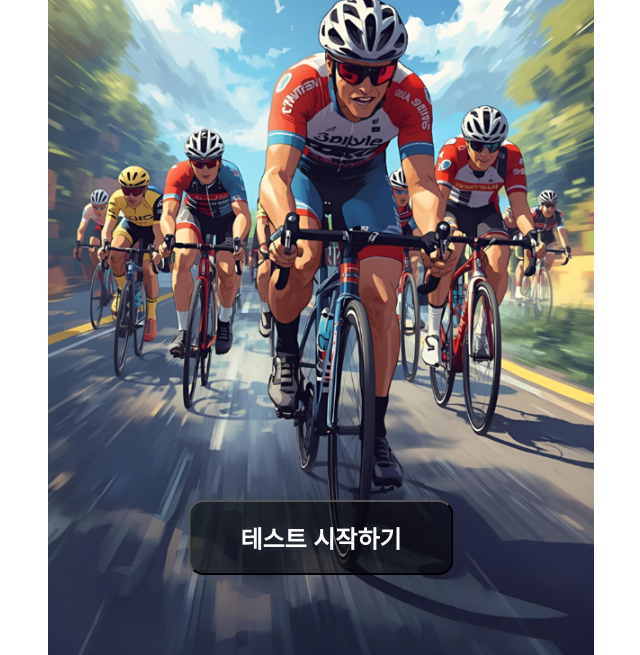
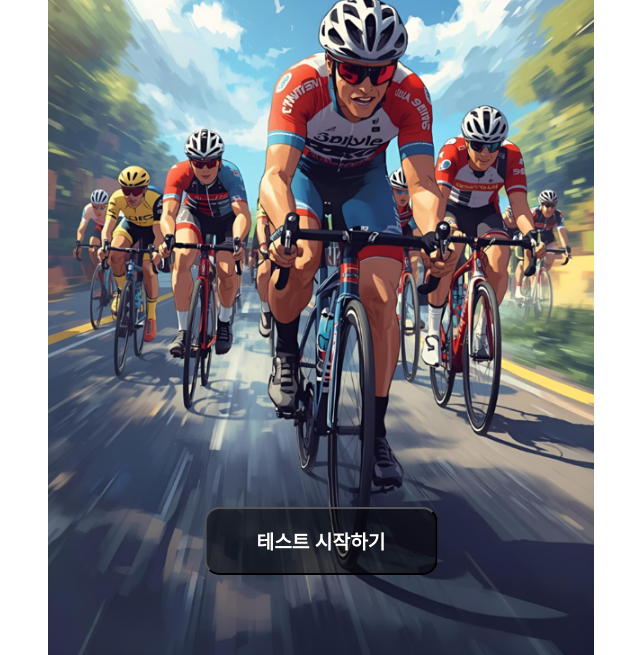
Before and after one commit to Minju-9/kcycle_fe, a plain HTML site: page index.html in a window 1280 px wide. Shown: the part 145-800 px from the top of the page, without its empty margins (319-959 px from the left). Drawn offline with Linux system fonts and the light colour scheme.

Commit message:
text size

```diff
--- a/index.css
+++ b/index.css
@@ -22,12 +22,14 @@ body {
 
 .title-box h1 {
   color: white;
+  white-space: nowrap;
   margin: 0;
   text-shadow: 2px 2px 4px rgba(0,0,0,0.5);
 }
 
 .title-box h2 {
   color: black;
+  white-space: nowrap;
   margin: 0;
   text-shadow: 2px 2px 4px rgba(0,0,0,0.5);
 }
@@ -45,7 +47,8 @@ body {
   text-decoration: none;
   color: white;
   font-weight: 600;
-  font-size: 1.5rem;
+  font-size: 1.2rem;
+  white-space: nowrap;
   cursor: pointer;
 }
 
```
